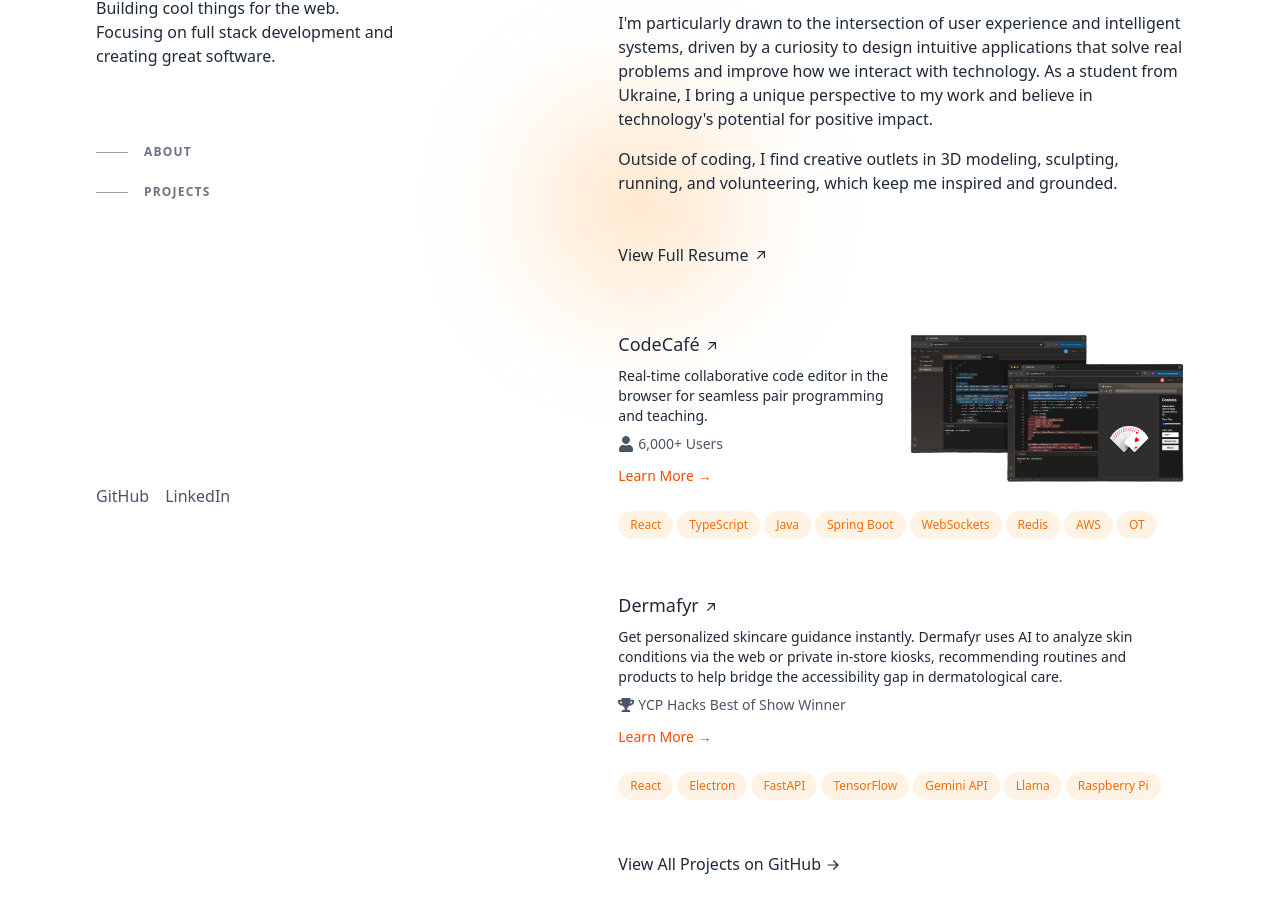
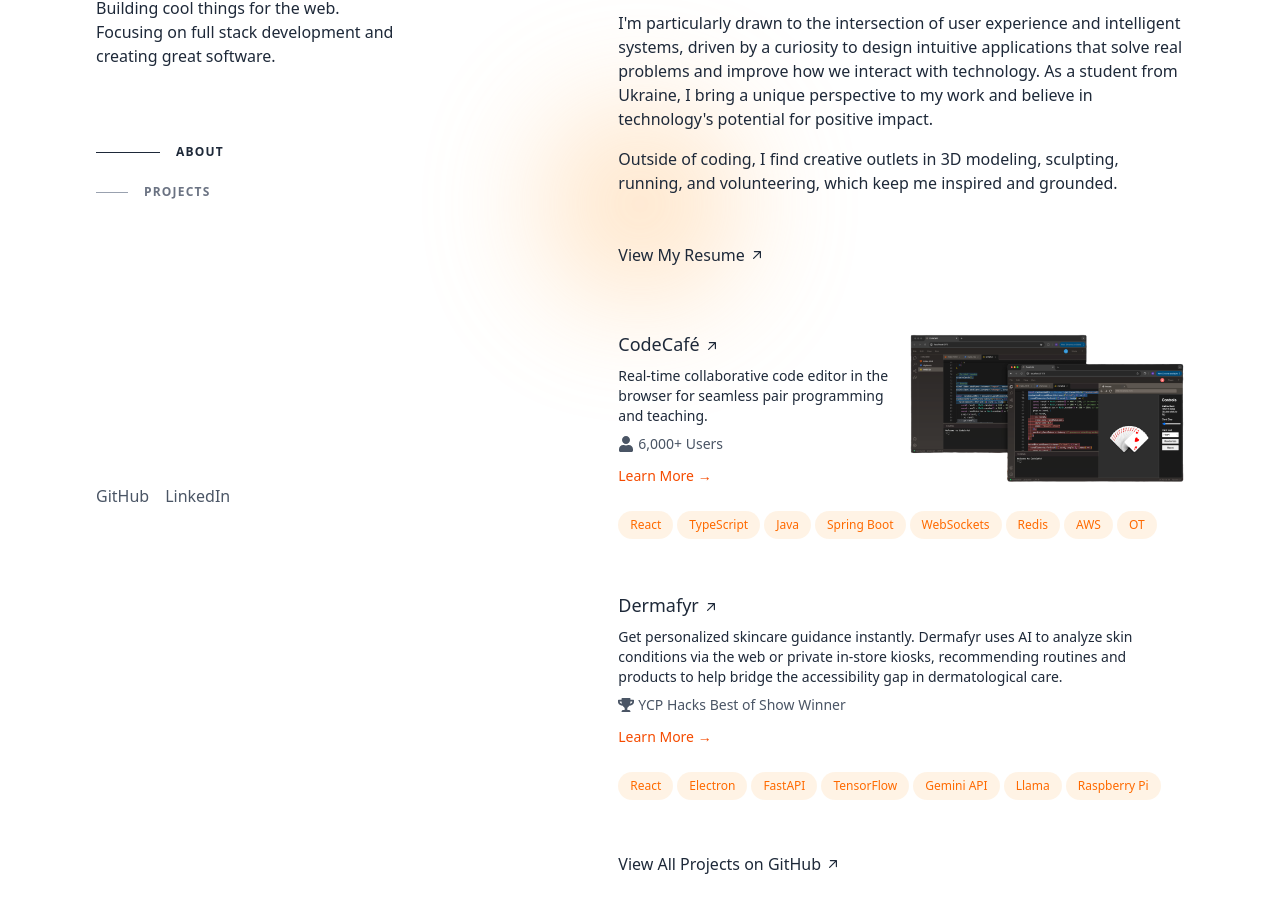
Before and after one commit to mrktsm/personal-website, a React (Vite) app: page / in a window 1280 px wide. Shown: the part 196-1108 px from the top of the page. Built offline with nearby package versions, Linux system fonts and the light colour scheme.

Commit message:
Navbar keeps track of section

```diff
--- a/src/App.tsx
+++ b/src/App.tsx
@@ -1,16 +1,51 @@
+import { useState, useEffect } from "react";
 import BlobFlower from "./BlobFlower";
 import adobeExpressScreenshot from "./assets/Adobe Express - file.png";
 import { FaTrophy, FaUser } from "react-icons/fa";
 
 function App() {
+  const [activeSection, setActiveSection] = useState<string>("");
+
+  useEffect(() => {
+    const sections = [
+      document.getElementById("about"),
+      document.getElementById("projects"),
+    ].filter((el) => el !== null) as HTMLElement[];
+
+    if (sections.length === 0) return;
+
+    const observerOptions = {
+      root: null,
+      rootMargin: "-40% 0px -60% 0px",
+      threshold: 0,
+    };
+
+    const observerCallback = (entries: IntersectionObserverEntry[]) => {
+      entries.forEach((entry) => {
+        if (entry.isIntersecting) {
+          setActiveSection(entry.target.id);
+        }
+      });
+    };
+
+    const observer = new IntersectionObserver(
+      observerCallback,
+      observerOptions
+    );
+    sections.forEach((section) => observer.observe(section));
+
+    return () => {
+      sections.forEach((section) => observer.unobserve(section));
+      observer.disconnect();
+    };
+  }, []);
+
   return (
     <div className="mx-auto min-h-screen max-w-screen-xl font-sans text-black lg:flex lg:justify-between lg:gap-4 relative selection:bg-orange-300 selection:text-orange-900">
-      {/* Place BlobFlower behind other content - Hide on mobile */}
       <div className="fixed inset-0 z-0 hidden lg:block">
         <BlobFlower />
       </div>
 
-      {/* Left Column (Header/Nav) - Increased z-index */}
       <header className="lg:sticky lg:top-0 lg:flex lg:max-h-screen lg:w-[40%] lg:flex-col lg:justify-between px-6 py-12 lg:px-24 lg:py-24 z-30">
         <div>
           <h1 className="text-4xl font-medium text-gray-800">
@@ -30,21 +65,44 @@
             <ul className="w-max">
               <li>
                 <a className="group flex items-center py-3" href="#about">
-                  <span className="nav-indicator mr-4 h-px w-8 bg-gray-400 transition-all group-hover:w-16 group-hover:bg-gray-800 group-focus-visible:w-16 group-focus-visible:bg-gray-800 motion-reduce:transition-none"></span>
-                  <span className="nav-text text-xs font-bold uppercase tracking-widest text-gray-500 group-hover:text-gray-800 group-focus-visible:text-gray-800">
+                  <span
+                    className={`nav-indicator mr-4 h-px transition-all group-hover:w-16 group-hover:bg-gray-800 group-focus-visible:w-16 group-focus-visible:bg-gray-800 motion-reduce:transition-none ${
+                      activeSection === "about"
+                        ? "w-16 bg-gray-800"
+                        : "w-8 bg-gray-400"
+                    }`}
+                  ></span>
+                  <span
+                    className={`nav-text text-xs font-bold uppercase tracking-widest group-hover:text-gray-800 group-focus-visible:text-gray-800 ${
+                      activeSection === "about"
+                        ? "text-gray-800"
+                        : "text-gray-500"
+                    }`}
+                  >
                     About
                   </span>
                 </a>
               </li>
               <li>
                 <a className="group flex items-center py-3" href="#projects">
-                  <span className="nav-indicator mr-4 h-px w-8 bg-gray-400 transition-all group-hover:w-16 group-hover:bg-gray-800 group-focus-visible:w-16 group-focus-visible:bg-gray-800 motion-reduce:transition-none"></span>
-                  <span className="nav-text text-xs font-bold uppercase tracking-widest text-gray-500 group-hover:text-gray-800 group-focus-visible:text-gray-800">
+                  <span
+                    className={`nav-indicator mr-4 h-px transition-all group-hover:w-16 group-hover:bg-gray-800 group-focus-visible:w-16 group-focus-visible:bg-gray-800 motion-reduce:transition-none ${
+                      activeSection === "projects"
+                        ? "w-16 bg-gray-800"
+                        : "w-8 bg-gray-400"
+                    }`}
+                  ></span>
+                  <span
+                    className={`nav-text text-xs font-bold uppercase tracking-widest group-hover:text-gray-800 group-focus-visible:text-gray-800 ${
+                      activeSection === "projects"
+                        ? "text-gray-800"
+                        : "text-gray-500"
+                    }`}
+                  >
                     Projects
                   </span>
                 </a>
               </li>
-              {/* Add more nav links as needed */}
             </ul>
           </nav>
         </div>
@@ -74,7 +132,6 @@
         </ul>
       </header>
 
-      {/* Right Column (Main Content) - Adjusted top padding */}
       <main
         id="content"
         className="lg:w-[60%] px-6 pt-12 pb-16 lg:px-24 lg:py-24 z-30"
@@ -83,7 +140,6 @@
           id="about"
           className="mb-12 scroll-mt-16 md:mb-12 lg:mb-12 lg:scroll-mt-24"
         >
-          {/* Sticky Section Header - Mobile Only */}
           <div className="sticky top-0 z-20 -mx-6 mb-4 w-screen bg-white/75 px-6 py-5 backdrop-blur md:-mx-12 md:px-12 lg:sr-only lg:relative lg:top-auto lg:mx-auto lg:w-full lg:px-0 lg:py-0 lg:opacity-0">
             <h2 className="text-sm font-bold uppercase tracking-widest text-gray-800 lg:sr-only">
               About
@@ -117,8 +173,7 @@
               rel="noreferrer noopener"
               aria-label="View Resume (opens in new tab)"
             >
-              View Full Resume
-              {/* Slanted arrow SVG */}
+              <span>View My Resume</span>
               <svg
                 xmlns="http://www.w3.org/2000/svg"
                 viewBox="0 0 20 20"
@@ -139,26 +194,17 @@
           id="projects"
           className="mb-16 scroll-mt-16 md:mb-24 lg:mb-36 lg:scroll-mt-24"
         >
-          {/* Sticky Section Header - Mobile Only */}
           <div className="sticky top-0 z-20 -mx-6 mb-4 w-screen bg-white/75 px-6 py-5 backdrop-blur md:-mx-12 md:px-12 lg:sr-only lg:relative lg:top-auto lg:mx-auto lg:w-full lg:px-0 lg:py-0 lg:opacity-0">
             <h2 className="text-sm font-bold uppercase tracking-widest text-gray-800 lg:sr-only">
               Projects
             </h2>
           </div>
           <div className="mt-4 group/list">
-            {/* CodeCafé Project - Removed outer <a> tag */}
-            <div
-              /* Removed href, target, rel, aria-label */
-              className="mb-12 group relative block pb-1 transition-all lg:hover:!opacity-100 lg:group-hover/list:opacity-50"
-            >
-              {/* Background hover effect div */}
+            <div className="mb-12 group relative block pb-1 transition-all lg:hover:!opacity-100 lg:group-hover/list:opacity-50">
               <div className="absolute -inset-x-4 -inset-y-4 z-0 hidden rounded-md transition motion-reduce:transition-none lg:-inset-x-6 lg:block lg:group-hover:bg-gray-100/20 lg:group-hover:shadow-[inset_0_1px_0_0_rgba(148,163,184,0.1)] lg:group-hover:drop-shadow-lg"></div>
 
-              {/* Inner Grid for Image & Text */}
-              <div className="relative sm:grid sm:grid-cols-8 sm:gap-8 md:gap-4 /* Removed pointer-events-none */">
-                {/* Image Column (Right) */}
+              <div className="relative sm:grid sm:grid-cols-8 sm:gap-8 md:gap-4">
                 <div className="sm:order-2 sm:col-span-4 lg:group-hover/list:opacity-100">
-                  {/* Consider adding a link around the image if desired */}
                   <img
                     alt="Adobe Express project screenshot or logo"
                     loading="lazy"
@@ -169,11 +215,8 @@
                     className="rounded w-full transition aspect-video object-cover"
                   />
                 </div>
-                {/* Text Column (Left) */}
                 <div className="sm:col-span-4">
-                  {/* Title - Already a link, removed group/link */}
-                  <h3 className="text-lg font-medium text-gray-800 /* Removed pointer-events-auto */ group-hover:text-orange-600">
-                    {/* Make title the primary link target */}
+                  <h3 className="text-lg font-medium text-gray-800 group-hover:text-orange-600">
                     <a
                       href="https://github.com/mrktsm/codecafe"
                       target="_blank"
@@ -182,7 +225,6 @@
                       className="static before:absolute before:inset-0"
                     >
                       CodeCafé
-                      {/* Changed SVG attributes to camelCase */}
                       <svg
                         xmlns="http://www.w3.org/2000/svg"
                         viewBox="0 0 20 20"
@@ -191,38 +233,34 @@
                         aria-hidden="true"
                       >
                         <path
-                          fillRule="evenodd" /* Changed */
+                          fillRule="evenodd"
                           d="M5.22 14.78a.75.75 0 001.06 0l7.22-7.22v5.69a.75.75 0 001.5 0v-7.5a.75.75 0 00-.75-.75h-7.5a.75.75 0 000 1.5h5.69l-7.22 7.22a.75.75 0 000 1.06z"
-                          clipRule="evenodd" /* Changed */
+                          clipRule="evenodd"
                         ></path>
                       </svg>
                     </a>
                   </h3>
-                  {/* Description */}
                   <p className="mt-2 text-sm font-medium text-gray-800 select-none">
                     Real-time collaborative code editor in the browser for
                     seamless pair programming and teaching.
                   </p>
-                  {/* User Count */}
                   <div className="mt-2 flex items-center text-sm font-medium text-gray-600">
                     <FaUser className="mr-1 h-4 w-4" aria-hidden="true" />
                     <span className="select-none">6,000+ Users</span>
                   </div>
-                  {/* Learn More Link - Now independent */}
                   <a
                     href="https://github.com/mrktsm/codecafe"
                     target="_blank"
                     rel="noreferrer noopener"
-                    className="mt-3 inline-block text-orange-600 hover:text-orange-800 text-sm font-medium /* Removed pointer-events-auto */"
+                    className="mt-3 inline-block text-orange-600 hover:text-orange-800 text-sm font-medium"
                   >
                     Learn More &rarr;
                   </a>
                 </div>
               </div>
 
-              {/* Tags List */}
               <ul
-                className="relative mt-4 flex flex-wrap /* Removed pointer-events-none */"
+                className="relative mt-4 flex flex-wrap"
                 aria-label="Technologies used"
               >
                 <li className="mr-1 mt-2">
@@ -266,23 +304,13 @@
                   </div>
                 </li>
               </ul>
-            </div>{" "}
-            {/* End of CodeCafé card div */}
-            {/* Dermafyr Project - Removed outer <a> tag */}
-            <div
-              /* Removed href, target, rel, aria-label */
-              className="mb-12 group relative block pb-1 transition-all lg:hover:!opacity-100 lg:group-hover/list:opacity-50"
-            >
-              {/* Background hover effect div */}
+            </div>
+            <div className="mb-12 group relative block pb-1 transition-all lg:hover:!opacity-100 lg:group-hover/list:opacity-50">
               <div className="absolute -inset-x-4 -inset-y-4 z-0 hidden rounded-md transition motion-reduce:transition-none lg:-inset-x-6 lg:block lg:group-hover:bg-gray-100/20 lg:group-hover:shadow-[inset_0_1px_0_0_rgba(148,163,184,0.1)] lg:group-hover:drop-shadow-lg"></div>
 
-              {/* Inner Content Wrapper */}
-              <div className="relative /* Removed pointer-events-none */">
-                {/* Text Column */}
+              <div className="relative">
                 <div>
-                  {/* Title - Already a link, removed group/link */}
-                  <h3 className="text-lg font-medium text-gray-800 /* Removed pointer-events-auto */ group-hover:text-orange-600">
-                    {/* Make title the primary link target */}
+                  <h3 className="text-lg font-medium text-gray-800 group-hover:text-orange-600">
                     <a
                       href="https://github.com/mrktsm/dermafyr"
                       target="_blank"
@@ -291,7 +319,6 @@
                       className="static before:absolute before:inset-0"
                     >
                       Dermafyr
-                      {/* Changed SVG attributes to camelCase */}
                       <svg
                         xmlns="http://www.w3.org/2000/svg"
                         viewBox="0 0 20 20"
@@ -300,42 +327,38 @@
                         aria-hidden="true"
                       >
                         <path
-                          fillRule="evenodd" /* Changed */
+                          fillRule="evenodd"
                           d="M5.22 14.78a.75.75 0 001.06 0l7.22-7.22v5.69a.75.75 0 001.5 0v-7.5a.75.75 0 00-.75-.75h-7.5a.75.75 0 000 1.5h5.69l-7.22 7.22a.75.75 0 000 1.06z"
-                          clipRule="evenodd" /* Changed */
+                          clipRule="evenodd"
                         ></path>
                       </svg>
                     </a>
                   </h3>
-                  {/* Description */}
                   <p className="mt-2 text-sm font-medium text-gray-800 select-none">
                     Get personalized skincare guidance instantly. Dermafyr uses
                     AI to analyze skin conditions via the web or private
                     in-store kiosks, recommending routines and products to help
                     bridge the accessibility gap in dermatological care.
                   </p>
-                  {/* Award Info */}
                   <div className="mt-2 flex items-center text-sm font-medium text-gray-600">
                     <FaTrophy className="mr-1 h-4 w-4" aria-hidden="true" />
                     <span className="select-none">
                       YCP Hacks Best of Show Winner
                     </span>
                   </div>
-                  {/* Learn More Link - Now independent */}
                   <a
                     href="https://github.com/mrktsm/dermafyr"
                     target="_blank"
                     rel="noreferrer noopener"
-                    className="mt-3 inline-block text-orange-600 hover:text-orange-800 text-sm font-medium /* Removed pointer-events-auto */"
+                    className="mt-3 inline-block text-orange-600 hover:text-orange-800 text-sm font-medium"
                   >
                     Learn More &rarr;
                   </a>
                 </div>
               </div>
 
-              {/* Tags List */}
               <ul
-                className="relative mt-4 flex flex-wrap /* Removed pointer-events-none */"
+                className="relative mt-4 flex flex-wrap"
                 aria-label="Technologies used"
               >
                 <li className="mr-1 mt-2">
@@ -374,40 +397,30 @@
                   </div>
                 </li>
               </ul>
-            </div>{" "}
-            {/* End of Dermafyr card div */}
-            {/* Removed Placeholder Project Card */}
-          </div>{" "}
-          {/* End of group/list */}
-          {/* GitHub Profile Link */}
+            </div>
+          </div>
           <div className="mt-12">
             <a
               className="inline-flex items-center font-medium leading-tight text-gray-800 group hover:text-orange-600"
               href="https://github.com/mrktsm"
               target="_blank"
               rel="noreferrer noopener"
-              aria-label="View GitHub Profile (opens in a new tab)"
+              aria-label="View All Projects on GitHub (opens in a new tab)"
             >
-              <span>
-                <span className="border-b border-transparent pb-px transition group-hover:border-orange-400 motion-reduce:transition-none">
               View All Projects on GitHub
-                </span>
-                <span className="whitespace-nowrap">
               <svg
                 xmlns="http://www.w3.org/2000/svg"
                 viewBox="0 0 20 20"
                 fill="currentColor"
-                    className="ml-1 inline-block h-4 w-4 shrink-0 -translate-y-px transition-transform group-hover:translate-x-2 group-focus-visible:translate-x-2 motion-reduce:transition-none"
+                className="ml-1 inline-block h-4 w-4 shrink-0 transition-transform group-hover:-translate-y-1 group-hover:translate-x-1 motion-reduce:transition-none"
                 aria-hidden="true"
               >
                 <path
-                      fill-rule="evenodd"
-                      d="M3 10a.75.75 0 01.75-.75h10.638L10.23 5.29a.75.75 0 111.04-1.08l5.5 5.25a.75.75 0 010 1.08l-5.5 5.25a.75.75 0 11-1.04-1.08l4.158-3.96H3.75A.75.75 0 013 10z"
-                      clip-rule="evenodd"
+                  fillRule="evenodd"
+                  d="M5.22 14.78a.75.75 0 001.06 0l7.22-7.22v5.69a.75.75 0 001.5 0v-7.5a.75.75 0 00-.75-.75h-7.5a.75.75 0 000 1.5h5.69l-7.22 7.22a.75.75 0 000 1.06z"
+                  clipRule="evenodd"
                 ></path>
               </svg>
-                </span>
-              </span>
             </a>
           </div>
         </section>
```
Lines whose indentation alone changed are shown as unchanged.
